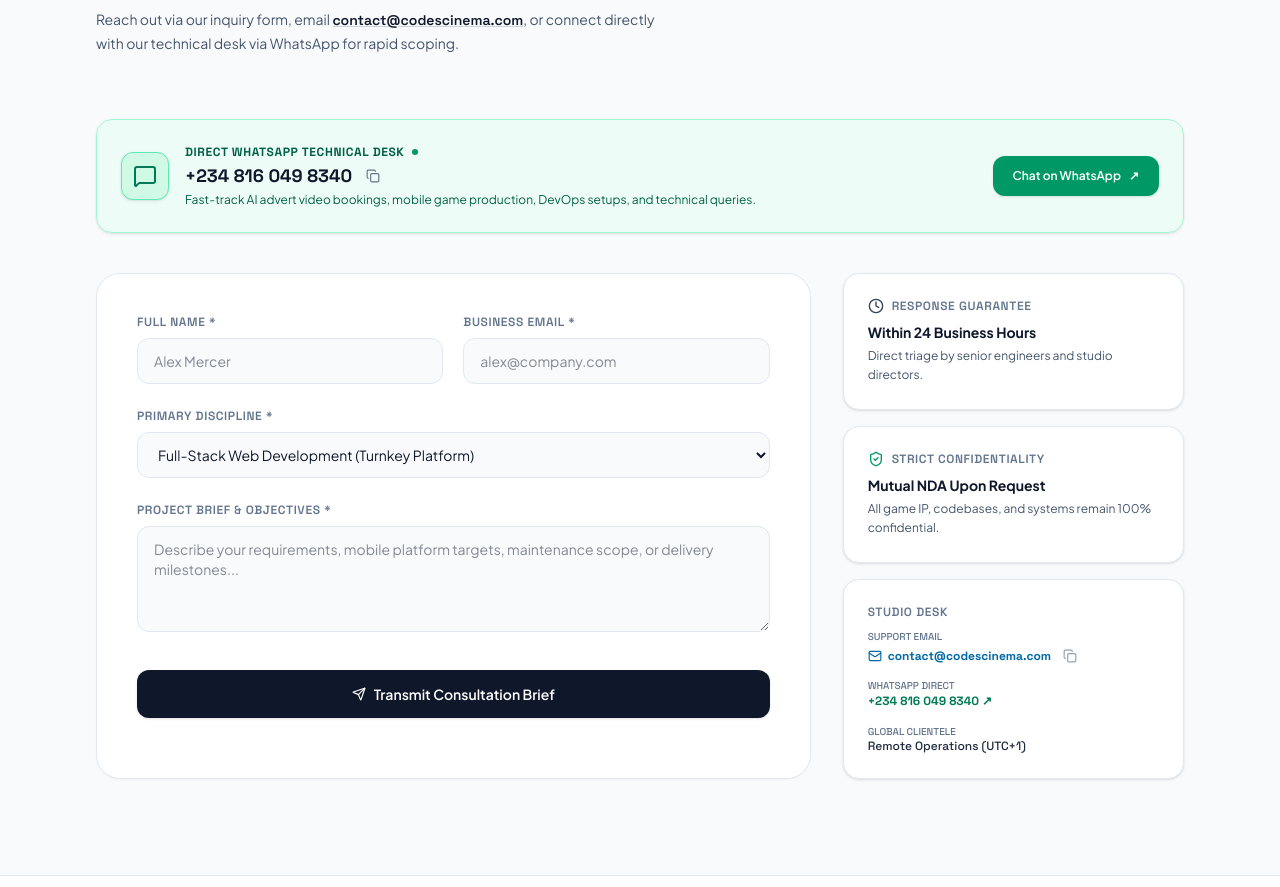
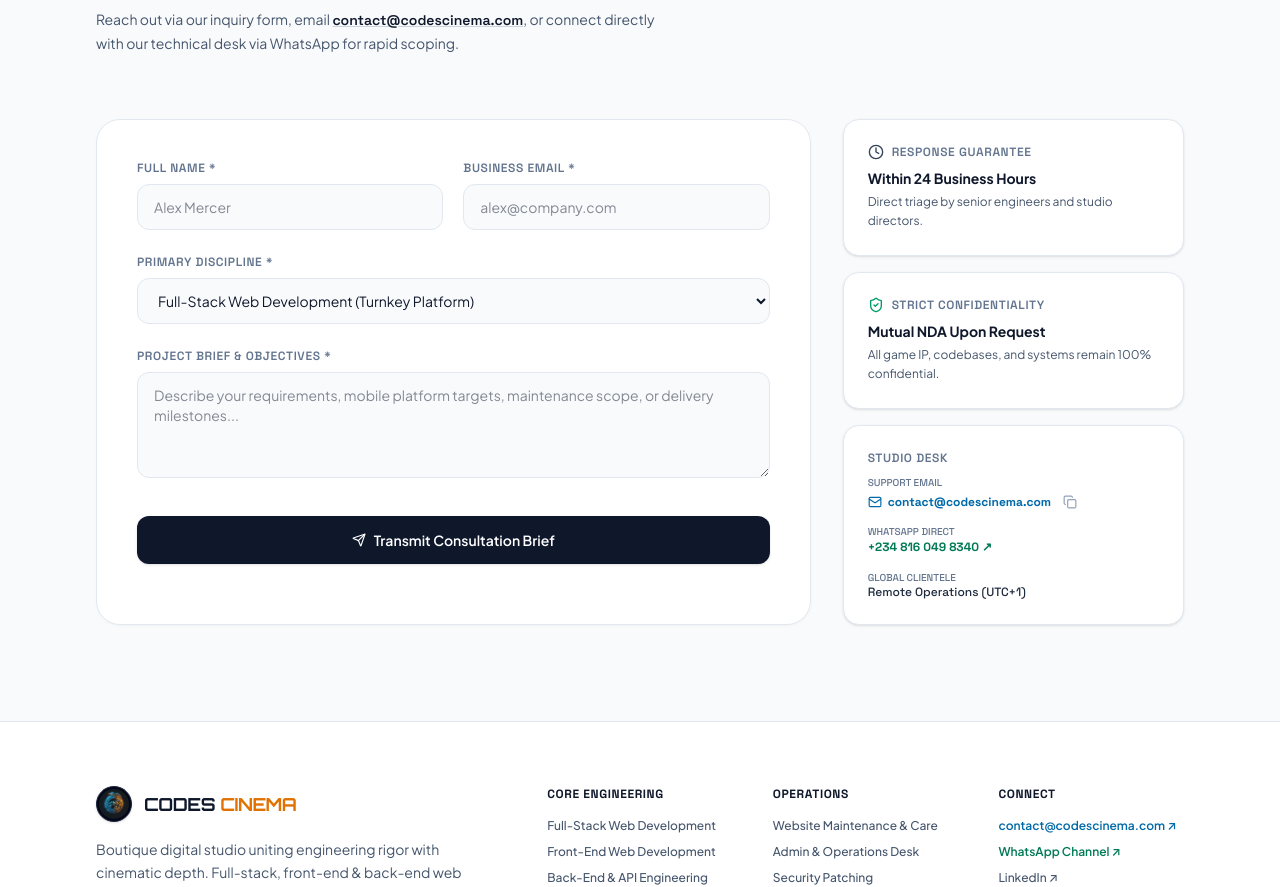
Before and after one commit to chilavet/code-cinema-studios, a React (Vite) app: page / in a window 1280 px wide. Shown: the part 7652-8539 px from the top of the page. Built offline with nearby package versions, Linux system fonts and the light colour scheme.

Commit message:
style: remove Direct WhatsApp Technical Desk banner from contact section

```diff
--- a/src/components/Contact.jsx
+++ b/src/components/Contact.jsx
@@ -1,5 +1,5 @@
 import React, { useState } from 'react';
-import { Send, CheckCircle2, RefreshCw, MessageSquare, ShieldCheck, Clock, Copy, Check, Mail, AlertCircle } from 'lucide-react';
+import { Send, CheckCircle2, RefreshCw, ShieldCheck, Clock, Copy, Check, Mail, AlertCircle } from 'lucide-react';
 import { useLanguage } from '../context/useLanguage';
 
 const SUPPORT_EMAIL = 'contact@codescinema.com';
@@ -17,7 +17,6 @@ export default function Contact({ initialBrief = '', initialService = 'Full-Stac
   const [submitted, setSubmitted] = useState(false);
   const [isSubmitting, setIsSubmitting] = useState(false);
   const [submitError, setSubmitError] = useState('');
-  const [copiedPhone, setCopiedPhone] = useState(false);
   const [copiedEmail, setCopiedEmail] = useState(false);
 
   const [prevProps, setPrevProps] = useState({ initialBrief, initialService });
@@ -101,12 +100,6 @@ export default function Contact({ initialBrief = '', initialService = 'Full-Stac
     setSubmitted(false);
   };
 
-  const handleCopyPhone = () => {
-    navigator.clipboard.writeText('+2348160498340');
-    setCopiedPhone(true);
-    setTimeout(() => setCopiedPhone(false), 2000);
-  };
-
   const handleCopyEmail = () => {
     navigator.clipboard.writeText(SUPPORT_EMAIL);
     setCopiedEmail(true);
@@ -135,49 +128,6 @@ export default function Contact({ initialBrief = '', initialService = 'Full-Stac
             </a>
             {t.contact.subtitleAfter}
           </p>
-        </div>
-
-        {/* Minimal WhatsApp Fast-Track Concierge */}
-        <div className="mb-10 p-6 rounded-2xl bg-emerald-50/80 border border-emerald-200 shadow-sm flex flex-col md:flex-row items-center justify-between gap-6">
-          <div className="flex items-center gap-4 text-center sm:text-left">
-            <div className="w-12 h-12 rounded-xl bg-emerald-100 border border-emerald-300 flex items-center justify-center text-emerald-700 shrink-0 shadow-sm">
-              <MessageSquare className="w-6 h-6" />
-            </div>
-            <div>
-              <div className="flex items-center justify-center sm:justify-start gap-2">
-                <span className="text-xs font-mono font-bold text-emerald-800 uppercase tracking-wider">
-                  {t.contact.whatsappTitle}
-                </span>
-                <span className="w-1.5 h-1.5 rounded-full bg-emerald-600" />
-              </div>
-              <div className="flex items-center gap-2.5 mt-0.5 justify-center sm:justify-start">
-                <span className="text-slate-900 font-mono text-lg font-bold" dir="ltr">
-                  +234 816 049 8340
-                </span>
-                <button
-                  onClick={handleCopyPhone}
-                  className="p-1 rounded-md text-slate-500 hover:text-slate-900 transition-colors cursor-pointer"
-                  title="Copy Phone Number"
-                  type="button"
-                >
-                  {copiedPhone ? <Check className="w-3.5 h-3.5 text-emerald-600" /> : <Copy className="w-3.5 h-3.5" />}
-                </button>
-              </div>
-              <p className="text-emerald-800 text-xs mt-0.5">
-                {t.contact.whatsappDesc}
-              </p>
-            </div>
-          </div>
-
-          <a
-            href="https://wa.me/2348160498340?text=Hello%20Codes%20Cinema%2C%20I%20would%20like%20to%20discuss%20a%20project."
-            target="_blank"
-            rel="noopener noreferrer"
-            className="w-full md:w-auto px-5 py-3 rounded-xl text-xs font-semibold text-white bg-emerald-600 hover:bg-emerald-700 transition-all flex items-center justify-center gap-2 whitespace-nowrap shrink-0 shadow-sm"
-          >
-            <span>{t.contact.whatsappBtn}</span>
-            <span className="font-mono text-xs">↗</span>
-          </a>
         </div>
 
         {/* Dual Layout: Form (8 cols) + Credentials (4 cols) */}
```
